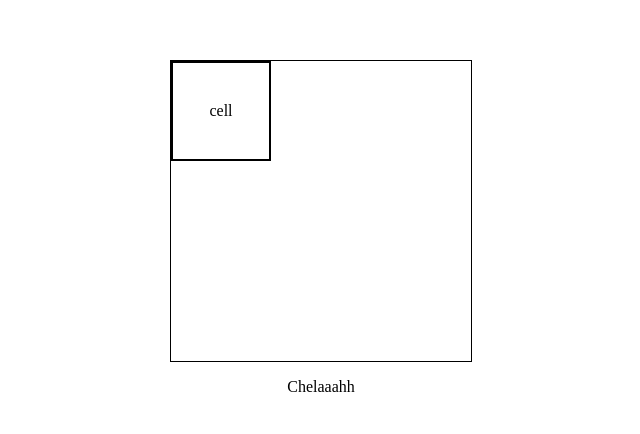
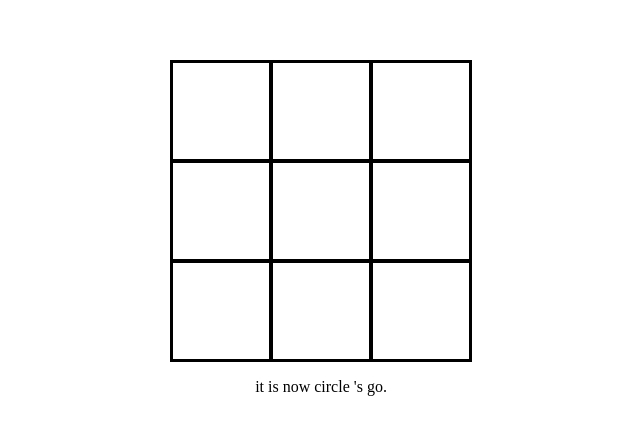
Before and after one commit to chelahcynthia/tic-tac-toe, a React (Vite) app: page / in a window 1280 px wide. Shown: the part 172-606 px from the top of the page, without its empty margins (319-959 px from the left). Built offline with nearby package versions, Linux system fonts and the light colour scheme.

Commit message:
Added a handleclick event on the squares

```diff
--- a/src/App.jsx
+++ b/src/App.jsx
@@ -2,16 +2,26 @@ import Cell from './components/Cell'
 import { useState } from 'react';
 
 const App  = () =>  {
-  const [cells, setCellls] = useState(["", "","","","","","","",""]);
+  const [cells, setCells] = useState(["", "","","","","","","",""]);
+  const [go, setGo] = useState("circle");
+  const [winningMessage, setWinningMessage] = useState(null);
+
+  const message = " it is now " + go + " 's go."
 
 
 
   return <div className="app">
     <div className='gameboard'>
+      {cells.map((cell, index) => <Cell
+      key={index}
+      id={index}
+      cell={cell}
+      setCells={setCells} />
+      )}
 
-    <Cell />
+
     </div>
-    <p>Chelaaahh</p>
+    <p>{message}</p>
   </div>;
 }
 
--- a/src/components/Cell.jsx
+++ b/src/components/Cell.jsx
@@ -1,7 +1,9 @@
-import React from 'react'
+import React from "react";
 
-export default function cell() {
-  return (
-    <div className='square'>cell</div>
-  )
+export default function cell({ id, cell, setCells }) {
+  const handleClick = (e) => {
+
+  };
+
+  return <div className="square" id={id} onClick={handleClick}></div>;
 }
```
